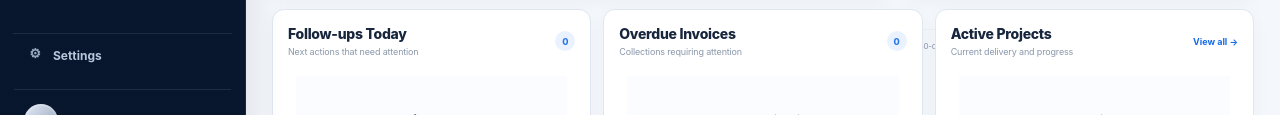
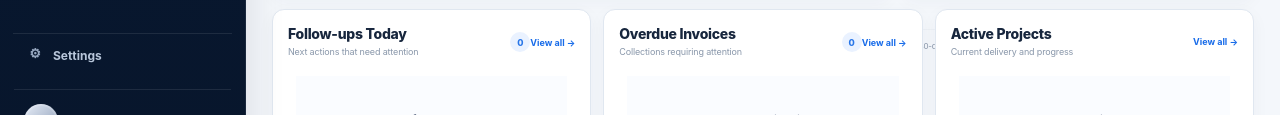
Before and after one commit to lukeniukrostyslav/biznes, a website: page app/index.html in a window 1280 px wide. Shown: the part 646-761 px from the top of the page. Drawn offline with Linux system fonts and the light colour scheme.

Commit message:
design: align dashboard card actions with reference

```diff
--- a/app/index.html
+++ b/app/index.html
@@ -86,11 +86,11 @@
 
   <section class="dashboard-lower-grid">
     <article class="card dashboard-list-card">
-      <div class="card-title dashboard-card-title"><div><h2 data-ui="followupsToday">Follow-ups Today</h2><p data-v2="followSub">Next actions that need attention</p></div><span class="count-badge" id="followupCount">0</span></div>
+      <div class="card-title dashboard-card-title"><div><h2 data-ui="followupsToday">Follow-ups Today</h2><p data-v2="followSub">Next actions that need attention</p></div><div class="dashboard-card-actions"><span class="count-badge" id="followupCount">0</span><button class="text-action" type="button" data-dashboard-screen="10">View all →</button></div></div>
       <div class="list premium-list" id="followups"></div>
     </article>
     <article class="card dashboard-list-card">
-      <div class="card-title dashboard-card-title"><div><h2 data-ui="overdueInvoices">Overdue Invoices</h2><p data-v2="overdueSub">Collections requiring attention</p></div><span class="count-badge danger-count" id="overdueCount">0</span></div>
+      <div class="card-title dashboard-card-title"><div><h2 data-ui="overdueInvoices">Overdue Invoices</h2><p data-v2="overdueSub">Collections requiring attention</p></div><div class="dashboard-card-actions"><span class="count-badge danger-count" id="overdueCount">0</span><button class="text-action" type="button" data-dashboard-screen="5">View all →</button></div></div>
       <div class="list premium-list" id="overdueList"></div>
     </article>
     <article class="card dashboard-list-card dashboard-active-projects-card">
```
